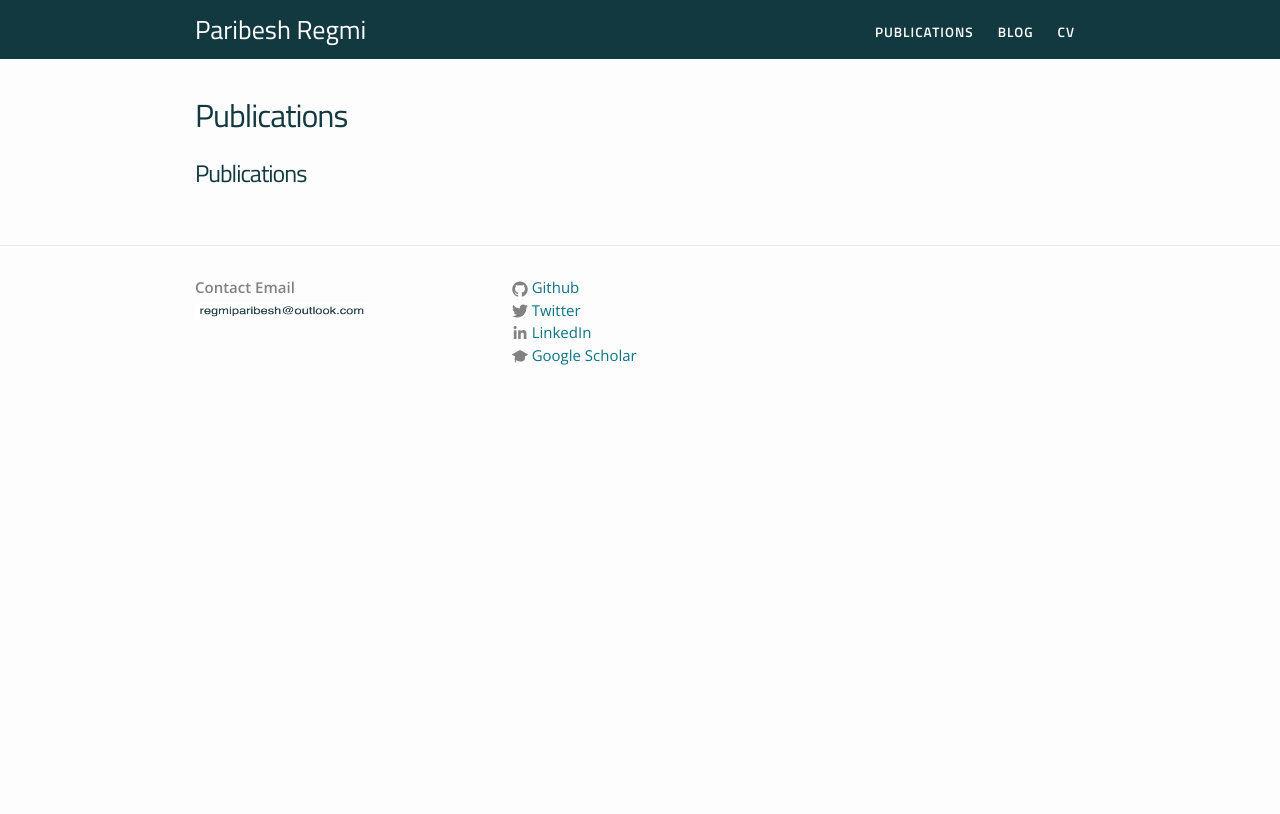
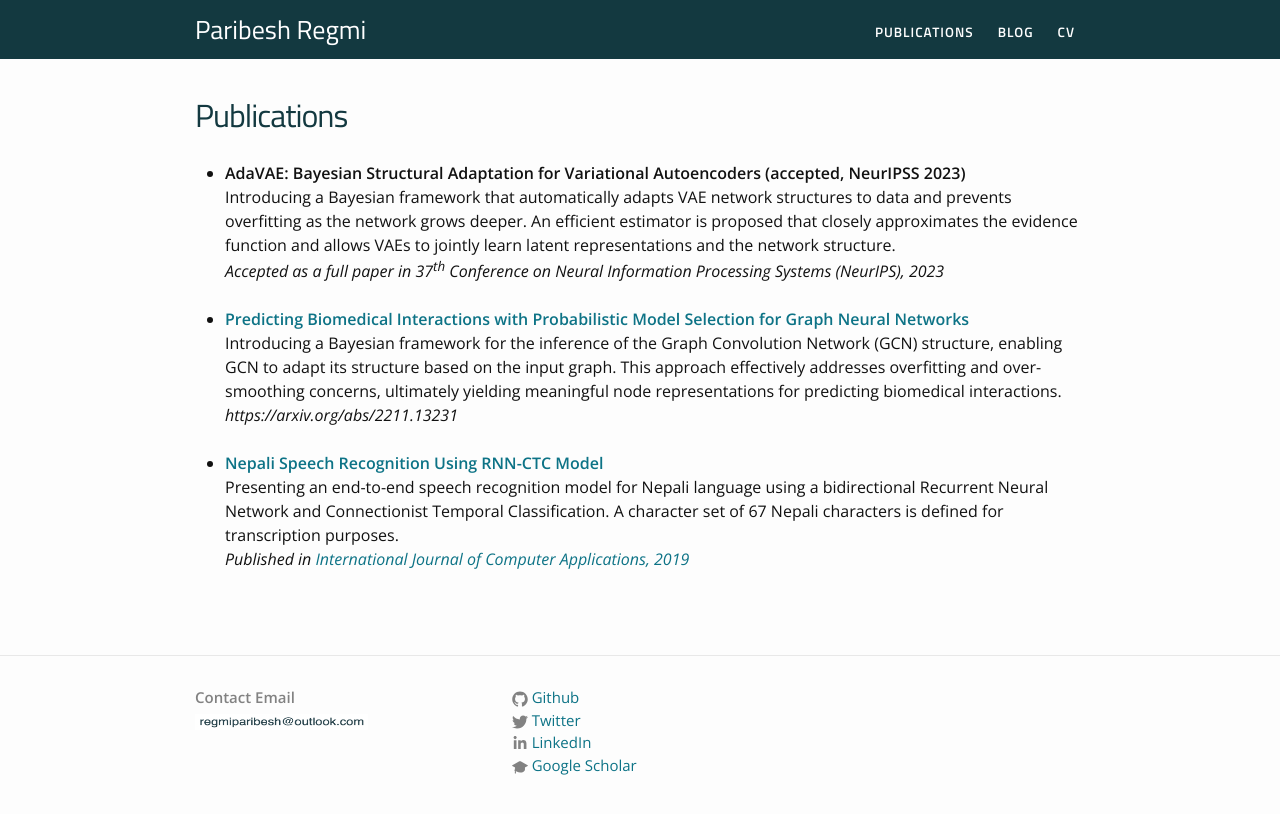
Before and after one commit to paribeshregmi/paribeshregmi.github.io, a Jekyll site: the page built from assets/pages/publications-projects.markdown, in a window 1280 px wide. Shown: the top 814 px of the page. Built offline with Jekyll 4.4.1, drawn with Linux system fonts in a browser that asks for light colours.

Commit message:
Update publications-projects.markdown

```diff
--- a/assets/pages/publications-projects.markdown
+++ b/assets/pages/publications-projects.markdown
@@ -4,4 +4,21 @@ title: Publications
 permalink: /publications/
 ---
 
-<h1 class="post-title">Publications</h1>
+<ul>
+    <li>
+        <b>AdaVAE: Bayesian Structural Adaptation for Variational Autoencoders (accepted, NeurIPSS 2023)</b><br>
+        Introducing a Bayesian framework that automatically adapts VAE network structures to data and prevents overfitting as the network grows deeper. An efficient estimator is proposed that closely approximates the evidence function and allows VAEs to jointly learn latent representations and the network structure. <br>
+        <em> Accepted as a full paper in 37<sup>th</sup> Conference on Neural Information Processing Systems (NeurIPS), 2023</em>
+    </li><br>
+    <li>
+    <b><a href="https://arxiv.org/abs/2010.08516" target="_blank" rel="noopener noreferrer">Predicting Biomedical Interactions with Probabilistic Model Selection for Graph Neural Networks</a></b><br>
+      Introducing a Bayesian framework for the inference of the Graph Convolution Network (GCN) structure, enabling GCN to adapt its structure based on the input graph. This approach effectively addresses overfitting and over-smoothing concerns, ultimately yielding meaningful node representations for predicting biomedical interactions.
+        <em> https://arxiv.org/abs/2211.13231 </em>
+    </li><br>
+    <li>
+        <b><a href="https://www.ijcaonline.org/archives/volume178/number31/regmi-2019-ijca-918401.pdf" target="_blank" rel="noopener noreferrer">Nepali Speech Recognition Using RNN-CTC Model</a></b><br>
+        Presenting an end-to-end speech recognition model for Nepali language using a bidirectional Recurrent Neural Network and Connectionist Temporal Classification. A character set of 67 Nepali characters is defined for transcription purposes. <br>
+        <em> Published in <a href="https://www.ijcaonline.org" target="_blank" rel="noopener noreferrer">International Journal of Computer Applications, 2019</a><br></em>
+    </li><br>
+
+</ul>
```
